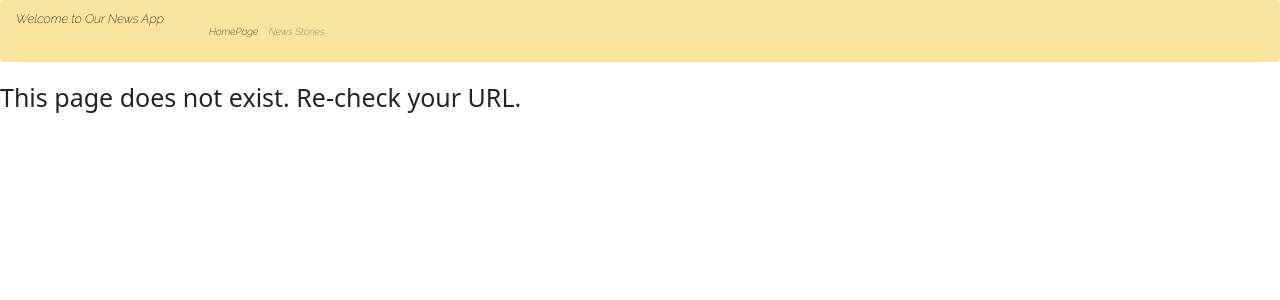
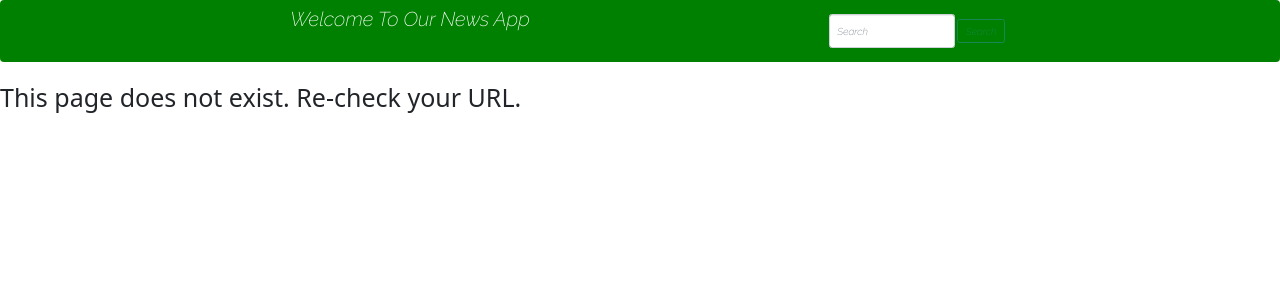
Before and after one commit to Alice-Githui/News-App, a Flask app: template app/templates/four_oh_four.html in a window 1280 px wide. Shown: the top 300 px of the page. Run offline with Flask 2, Linux system fonts and the light colour scheme; the template is opened without the code that fills it: most values are stand-ins (such as "Sample title", 1, 10 or a date in 2020); parts of the project's set-up code (start-up, migrations or seed data) failed here and were passed over; some libraries are stand-ins or nearby versions.

Commit message:
Style the nav bar

```diff
--- a/app/templates/navbar.html
+++ b/app/templates/navbar.html
@@ -1,14 +1,9 @@
 <div>
-    <nav class="navbar navbar-expand-lg navbar-light" style = "background-color: #FBE49D">
-        <a class="navbar-brand">Welcome to Our News App</a>
-        <button class="navbar-toggler" type="button" data-target="#navbarNavAltMarkup" aria-controls="navbarNavAltMarkup" aria-expanded="false" aria-label="Toggle navigation">
-          <!-- <span class="navbar-toggler-icon"></span> -->
-        </button>
-        <div class="collapse navbar-collapse" id="navbarNavAltMarkup">
-          <div class="navbar-nav">
-            <a class="nav-item nav-link active" >HomePage</a>
-            <a class="nav-item nav-link" >News Stories</a>
-          </div>
-        </div>
-      </nav>
+  <nav class="navbar navbar-dark justify-content-between" style = "background-color: #008000;">
+    <a class="navbar-brand" style="font-size: 20px;">Welcome To Our News App</a>
+    <form class="form-inline">
+      <input class="form-control mr-sm-2" type="search" placeholder="Search" aria-label="Search">
+      <button class="btn btn-outline-success my-2 my-sm-0" type="submit">Search</button>
+    </form>
+  </nav>
 </div>
```
Also changed, not shown: app/templates/index.html (+4 -3 lines), app/templates/macros.html (+34 -8 lines).
